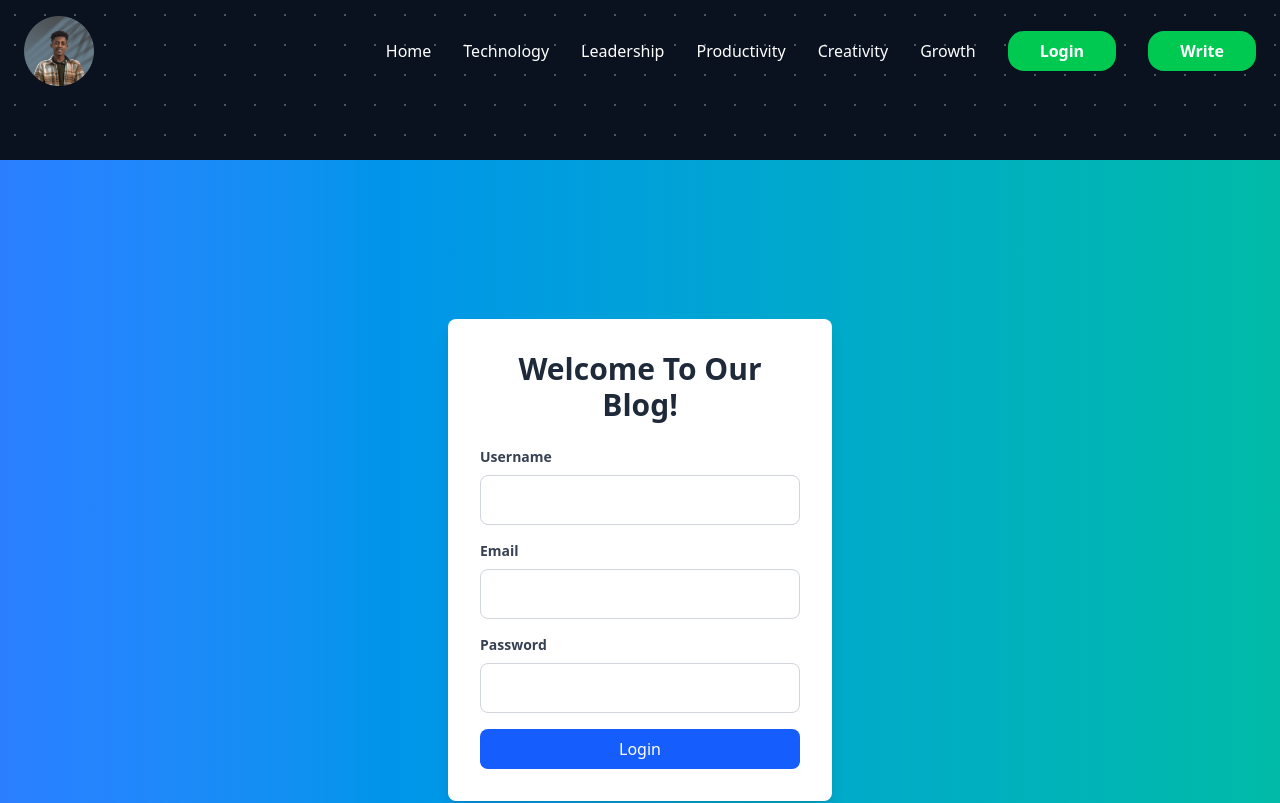
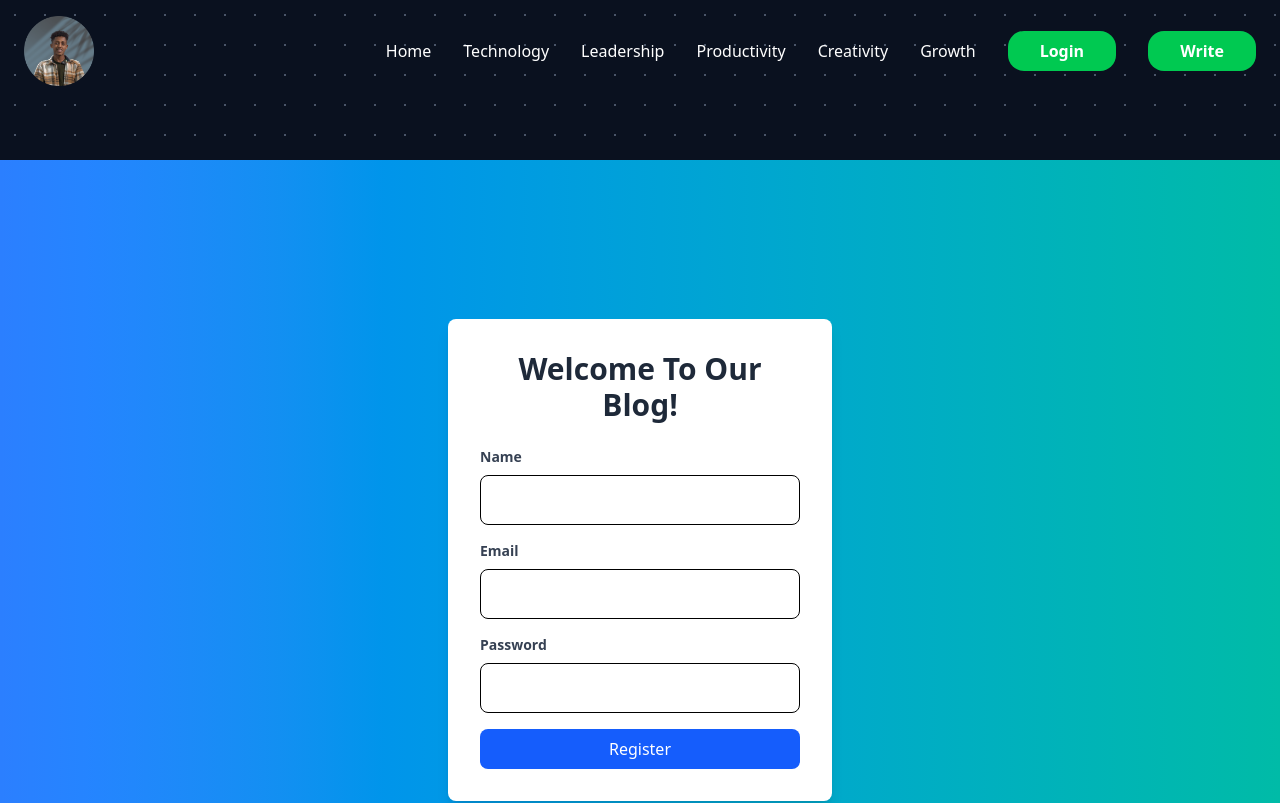
Before and after one commit to haileamlakwalelige/react-and-node-js-blog, a React (Vite) app in the folder front/: page /register in a window 1280 px wide. Shown: the top 803 px of the page. Built offline with nearby package versions, Linux system fonts and the light colour scheme.

Commit message:
add register api in front-end

```diff
--- a/front/src/pages/Register.jsx
+++ b/front/src/pages/Register.jsx
@@ -1,18 +1,19 @@
-// src/Login.js
 import React from "react";
 import { useForm } from "react-hook-form";
 import { z } from "zod";
 import { zodResolver } from "@hookform/resolvers/zod";
-import { useState } from "react";
+import { useMutation } from "@tanstack/react-query";
+import api from "../api/api";
+import toast, { Toaster } from "react-hot-toast";
 
+// Zod Schema for Validation
 const schema = z.object({
-  username: z.string().min(3, "Username must be at least 3 characters long"),
+  name: z.string().min(3, "Username must be at least 3 characters long"),
   email: z.string().email("Invalid email address"),
   password: z.string().min(6, "Password must be at least 6 characters long"),
 });
 
 const Register = () => {
-  const [isSubmitting, setIsSubmitting] = useState(false);
   const {
     register,
     handleSubmit,
@@ -21,96 +22,91 @@ const Register = () => {
     resolver: zodResolver(schema),
   });
 
+  // React Query Mutation for API request
+  const mutation = useMutation({
+    mutationFn: async (userData) => {
+      const response = await api.post("/register", userData);
+      return response.data;
+    },
+    onSuccess: () => {
+      toast.success("Registration successful!");
+    },
+    onError: (error) => {
+      toast.error(error.response?.data || "Registration failed!");
+    },
+  });
+
   const onSubmit = (data) => {
-    setIsSubmitting(true);
-    console.log(data);
-    // Simulate a network request
-    setTimeout(() => {
-      setIsSubmitting(false);
-      // Handle login logic here
-    }, 2000);
+    mutation.mutate(data);
   };
 
   return (
     <div className="flex items-center justify-center h-screen bg-gradient-to-r from-blue-500 to-teal-500">
+      <Toaster />
       <form
         onSubmit={handleSubmit(onSubmit)}
         className={`bg-white p-8 rounded-lg shadow-lg w-96 transition-transform transform ${
-          isSubmitting ? "scale-95" : ""
+          mutation.isLoading ? "scale-95" : ""
         }`}
       >
         <h2 className="text-3xl font-bold mb-6 text-center text-gray-800">
           Welcome To Our Blog!
         </h2>
 
+        {/* Name Input */}
         <div className="mb-4">
-          <label
-            className="block text-sm font-semibold mb-2 text-gray-700"
-            htmlFor="username"
-          >
-            Username
+          <label className="block text-sm font-semibold mb-2 text-gray-700">
+            Name
           </label>
           <input
             type="text"
-            id="username"
-            {...register("username")}
-            className={`w-full p-3 border ${
-              errors.username ? "border-red-500" : "border-gray-300"
-            } rounded-lg focus:outline-none focus:ring-2 focus:ring-blue-500`}
+            {...register("name")}
+            className="w-full p-3 border rounded-lg focus:outline-none focus:ring-2 focus:ring-blue-500"
           />
-          {errors.username && (
-            <p className="text-red-500 text-xs">{errors.username.message}</p>
+          {errors.name && (
+            <p className="text-red-500 text-sm">{errors.name.message}</p>
           )}
         </div>
 
+        {/* Email Input */}
         <div className="mb-4">
-          <label
-            className="block text-sm font-semibold mb-2 text-gray-700"
-            htmlFor="email"
-          >
+          <label className="block text-sm font-semibold mb-2 text-gray-700">
             Email
           </label>
           <input
             type="email"
-            id="email"
             {...register("email")}
-            className={`w-full p-3 border ${
-              errors.email ? "border-red-500" : "border-gray-300"
-            } rounded-lg focus:outline-none focus:ring-2 focus:ring-blue-500`}
+            className="w-full p-3 border rounded-lg focus:outline-none focus:ring-2 focus:ring-blue-500"
           />
           {errors.email && (
-            <p className="text-red-500 text-xs">{errors.email.message}</p>
+            <p className="text-red-500 text-sm">{errors.email.message}</p>
           )}
         </div>
 
+        {/* Password Input */}
         <div className="mb-4">
-          <label
-            className="block text-sm font-semibold mb-2 text-gray-700"
-            htmlFor="password"
-          >
+          <label className="block text-sm font-semibold mb-2 text-gray-700">
             Password
           </label>
           <input
             type="password"
-            id="password"
             {...register("password")}
-            className={`w-full p-3 border ${
-              errors.password ? "border-red-500" : "border-gray-300"
-            } rounded-lg focus:outline-none focus:ring-2 focus:ring-blue-500`}
+            className="w-full p-3 border rounded-lg focus:outline-none focus:ring-2 focus:ring-blue-500"
           />
           {errors.password && (
-            <p className="text-red-500 text-xs">{errors.password.message}</p>
+            <p className="text-red-500 text-sm">{errors.password.message}</p>
           )}
         </div>
 
+        {/* Submit Button */}
         <button
           type="submit"
-          disabled={isSubmitting}
+          disabled={mutation.isLoading}
           className={`w-full bg-blue-600 text-white py-2 rounded-lg hover:bg-blue-700 transition duration-200 ${
-            isSubmitting ? "opacity-50 cursor-not-allowed" : ""
+            mutation.isLoading ? "opacity-50 cursor-not-allowed" : ""
           }`}
         >
-          {isSubmitting ? "Logging in..." : "Login"}
+          {mutation.isLoading ? "Registering..." : "Register"}
         </button>
       </form>
     </div>
```
